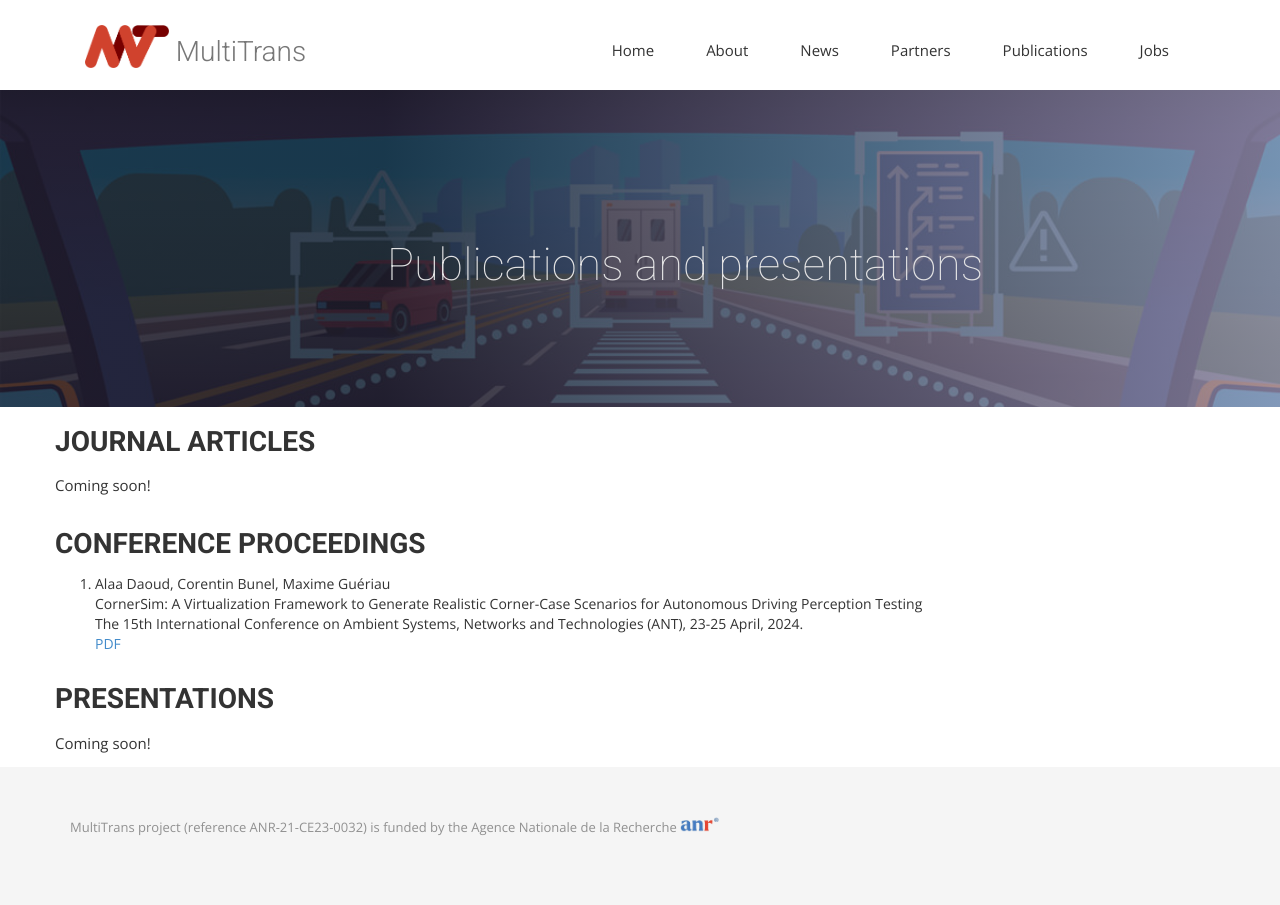
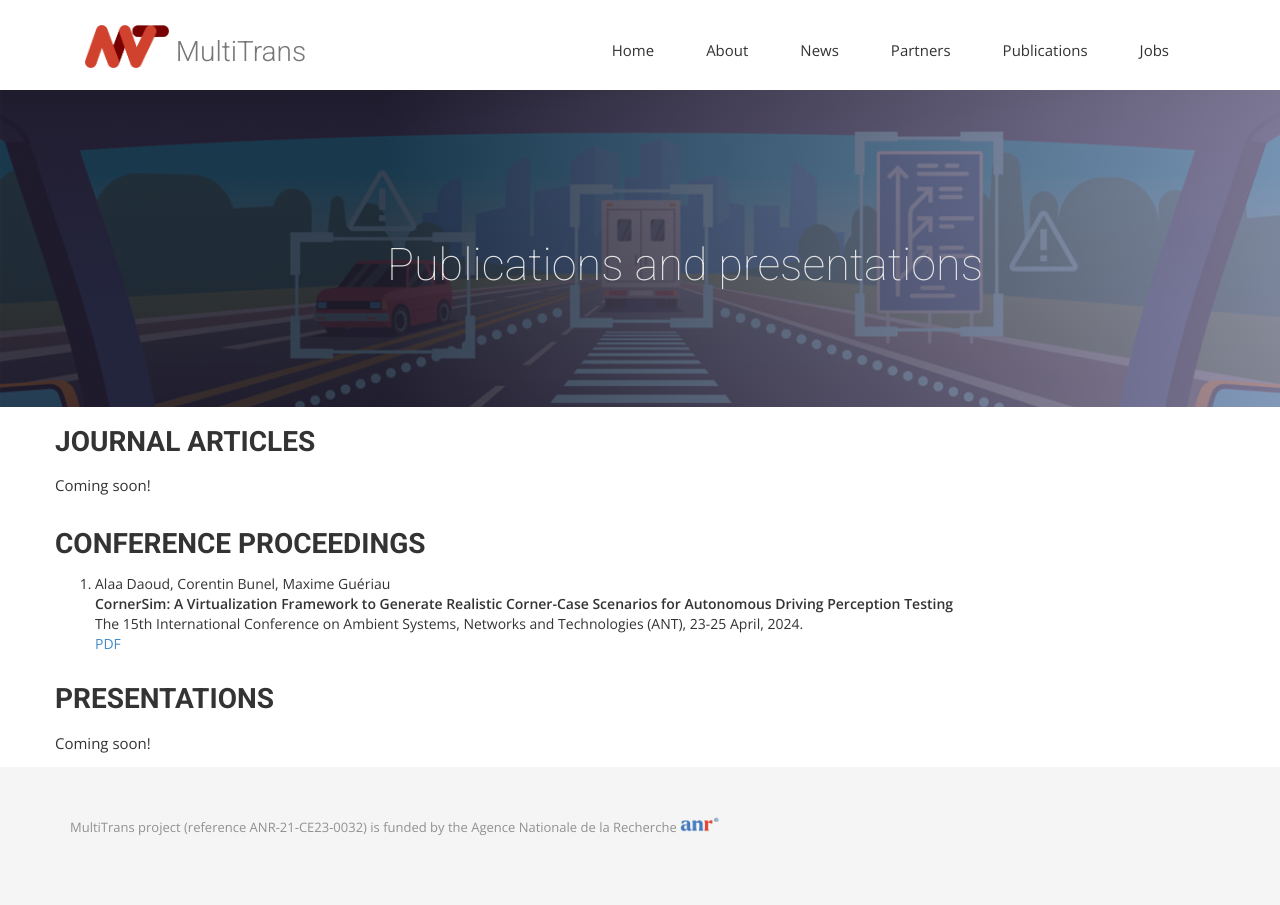
Before and after one commit to anr-multitrans/anr-multitrans.github.io, a Jekyll site: the page built from publications.html, in a window 1280 px wide. Built offline with Jekyll 4.4.1, drawn with Linux system fonts in a browser that asks for light colours; nearby versions of some CDN libraries; some web fonts are replaced.

Commit message:
Update style.css

```diff
--- a/css/style.css
+++ b/css/style.css
@@ -36,3 +36,18 @@
 .post-deadline {
 	text-decoration: underline;
 }
+
+.pub-area {
+  padding: 40px;
+  width: 100%;
+  min-height: 150px;
+  background-color: white;
+}
+
+.pub-area li {
+  margin: 0 0 3px 0;
+}
+
+.pub-title {
+ font-weight: bold;
+}
```
